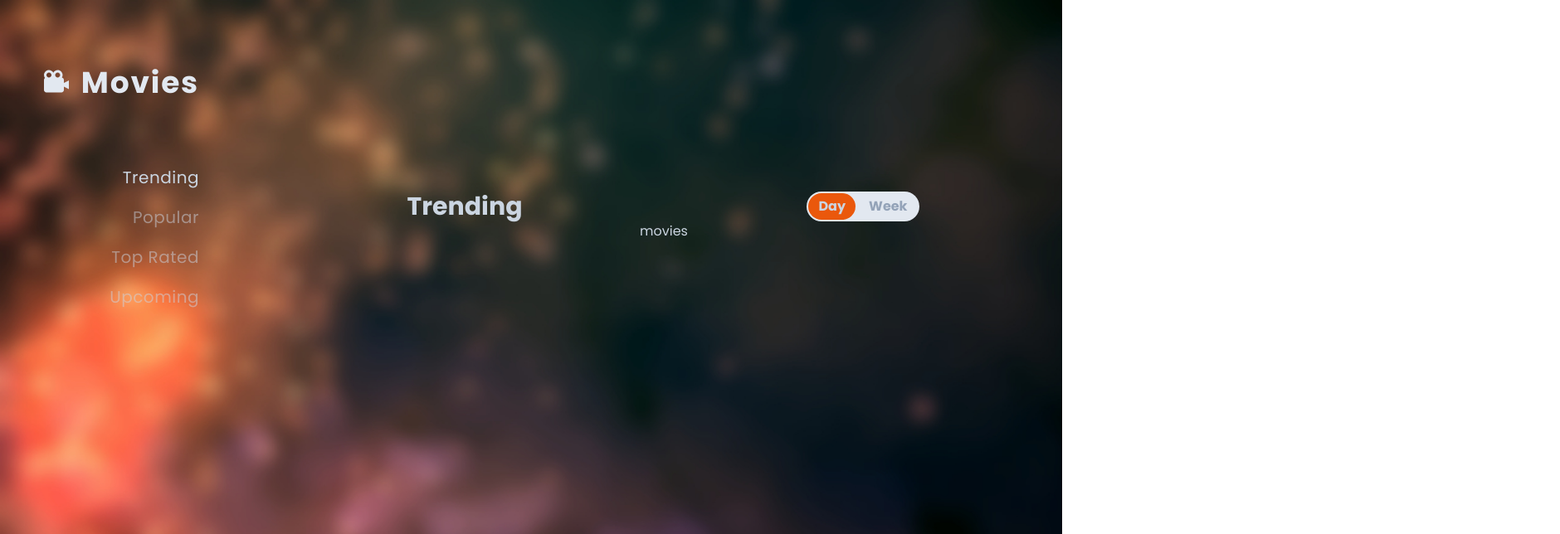
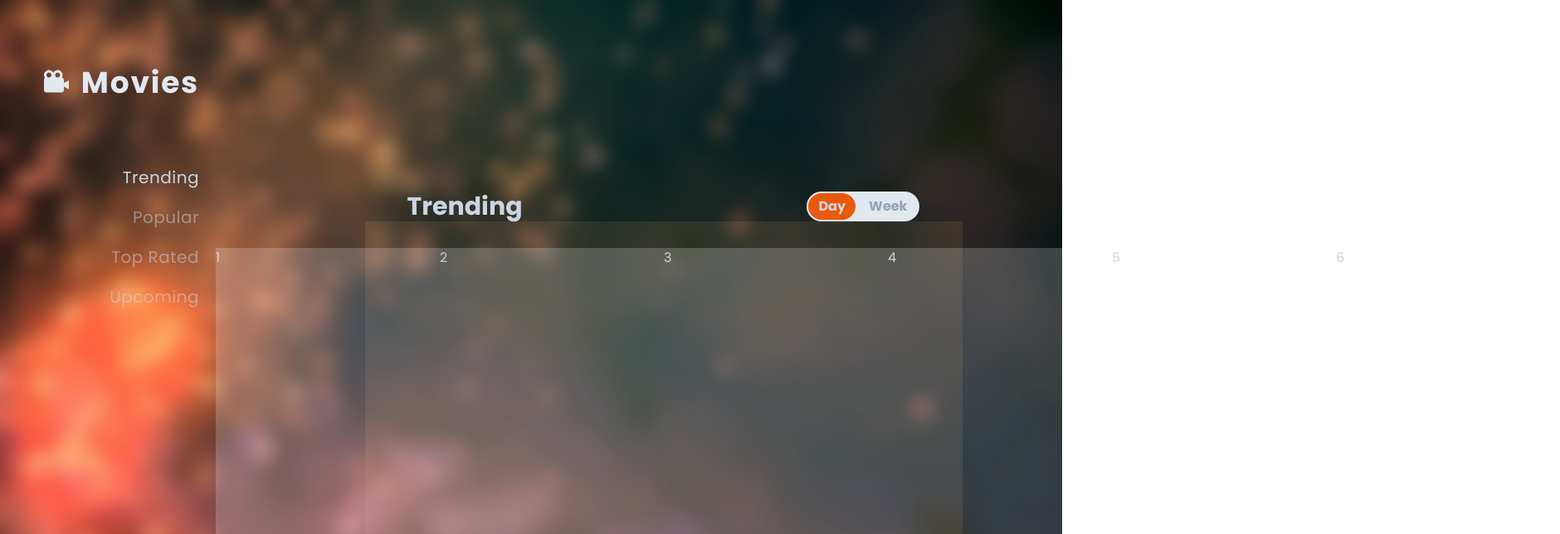
Before and after one commit to Desmord/movies, a React (Create React App) app: page / in a window 1280 px wide. Shown: the top 644 px of the page at 83% size, 1880 px wide, since content can reach past the window. Built offline with nearby package versions, Linux system fonts and the light colour scheme.

Commit message:
Changes:
	- Movies image slider template;

```diff
--- /dev/null
+++ b/src/Components/Pages/MovieGallery/MovieGallery.module.scss
@@ -0,0 +1,88 @@
+.slider {
+    position: absolute;
+    width: 150%;
+    height: 100%;
+    left: -25%;
+    display: flex;
+    margin: 0;
+    padding: 0;
+
+    div {
+        width: 25%;
+        aspect-ratio: 1/1.5;
+        padding: 10;
+        float: left;
+        box-sizing: border-box;
+        background-color: rgba(255, 255, 255, 0.2);
+    }
+
+    .movie{
+        transition: all 0.5s ease-in-out;
+    }
+
+
+
+}
+
+
+
+
+// @media all and (min-width: 420px) {
+//     .slider {
+//         left: -100%;
+//         width: 300%;
+//         gap: 1vw;
+
+//         div {
+//             position: relative;
+//             width: 25%;
+//             margin: 0px 2vw;
+//         }
+
+//     }
+// }
+
+// @media all and (min-width: 768px) {
+//     .slider {
+//         left: -100%;
+//         width: 300%;
+//         gap: 0;
+
+//         div {
+//             position: relative;
+//             width: 25%;
+//         }
+
+//     }
+// }
+
+// @media all and (min-width: 1200px) {
+//     .slider {
+//         left: -66%;
+//         width: 200%;
+//         gap: 0;
+
+//         div {
+//             position: relative;
+//             width: 33%;
+//             aspect-ratio: 1/1.66;
+//         }
+
+//     }
+// }
+
+
+// @media all and (min-width: 1400px) {
+//     .slider {
+//         left: -25%;
+//         width: 150%;
+//         gap: 0;
+
+//         div {
+//             position: relative;
+//             width: 33%;
+//             margin: 0px 10px;
+//         }
+
+//     }
+// }
--- a/src/Components/Pages/MovieGallery/MovieGallery.tsx
+++ b/src/Components/Pages/MovieGallery/MovieGallery.tsx
@@ -1,8 +1,98 @@
-import { useState } from "react"
+import { useState, useEffect } from "react"
+
+import styles from './MovieGallery.module.scss';
 
 const MovieGallery = ({ text }: { text: string }) => {
 
-    const [timeSelected, setTimeSelected] = useState(`day`)
+    const [timeSelected, setTimeSelected] = useState(`day`);
+    const [currentSlide, setCurrentSlide] = useState(0)
+    const [movies, setMovies] = useState([
+        { name: `1`, currentTransition: 0 },
+        { name: `2`, currentTransition: 0 },
+        { name: `3`, currentTransition: 0 },
+        { name: `4`, currentTransition: 0 },
+        { name: `5`, currentTransition: 0 },
+        { name: `6`, currentTransition: 0 },
+    ])
+
+    const slide = () => {
+
+        let ele = document.querySelectorAll<HTMLElement>(`.${styles.movie}`)
+
+        // tutaj w zaleznosci od rozdzielczosci
+        let newMovies = [...movies]
+
+
+        newMovies = newMovies.map((movie) => {
+            return { ...movie, currentTransition: movie.currentTransition - 100 }
+        })
+
+        switch (currentSlide) {
+            case 0:
+                newMovies[currentSlide].currentTransition = 500;
+                break;
+            case 1:
+                newMovies[currentSlide].currentTransition = 400;
+                break;
+            case 2:
+                newMovies[currentSlide].currentTransition = 300;
+                break;
+            case 3:
+                newMovies[currentSlide].currentTransition = 200;
+                break;
+            case 4:
+                newMovies[currentSlide].currentTransition = 100;
+                break;
+            case 5:
+                newMovies[currentSlide].currentTransition = 0;
+                break;
+            default:
+                newMovies[currentSlide].currentTransition = 100;
+                break;
+        }
+
+        ele[currentSlide].classList.remove(styles.movie)
+
+        console.log(ele[currentSlide])
+
+        newMovies.forEach((movie, index) => {
+            if (ele[index]) {
+                ele[index].style.transform = `translateX(${movie.currentTransition}%)`
+            }
+        })
+
+        setTimeout(() => {
+            ele[currentSlide].classList.add(styles.movie)
+
+            if (currentSlide === 5) {
+                setCurrentSlide(0)
+            } else {
+                setCurrentSlide(prev => prev + 1)
+            }
+
+        }, 500)
+
+        setMovies(newMovies)
+
+    }
+
+    const getDivs = (movies: any) => {
+        return (
+            <>
+                {movies.map((ele: any, index: number) => {
+                    return (
+                        <div key={index} className={`${styles.movie}`}>{ele.name}</div>
+                    )
+                })}
+            </>
+        )
+    }
+
+    useEffect(() => {
+        // console.log(`----------------`)
+        // console.log(movies)
+    }, [movies])
+
 
     return (
         <div className="absolute w-full h-full
@@ -25,7 +115,7 @@ const MovieGallery = ({ text }: { text: string }) => {
                         `text-slate-400 hover:text-slate-500 cursor-pointer`}
                     p-1 px-3 transition-all
                 `}
-                    onClick={() => setTimeSelected(`day`)}>
+                    onClick={() => { slide(); setTimeSelected(`day`) }}>
                     Day
                 </div>
                 <div className={`
@@ -38,7 +128,17 @@ const MovieGallery = ({ text }: { text: string }) => {
                     Week
                 </div>
             </div>
-            <div className="col-span-2 justify-self-center ">movies</div>
+            <div className="
+                col-span-2 justify-self-center
+                pt-8 w-full xl:w-9/12 relative
+                bg-orange-300 bg-opacity-10
+
+            ">
+
+                <div className={styles.slider}>
+                    {getDivs(movies)}
+                </div>
+            </div>
         </div >
     )
 }
```
Also changed, not shown: src/Styles/Settings.scss (line endings or trailing spaces).
